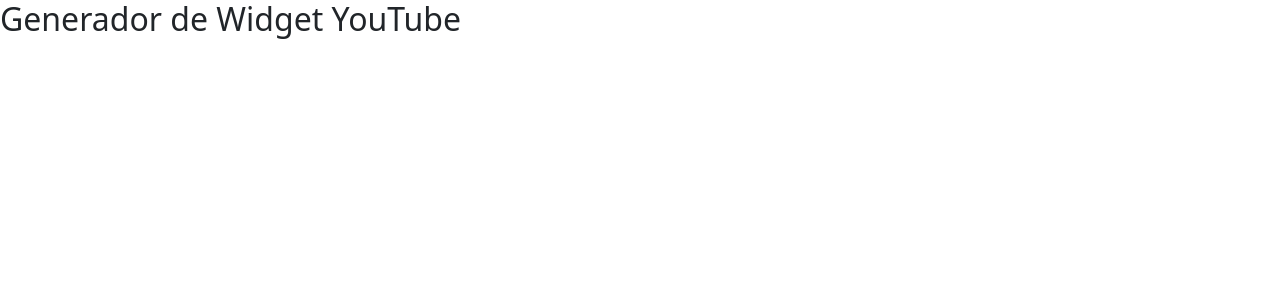
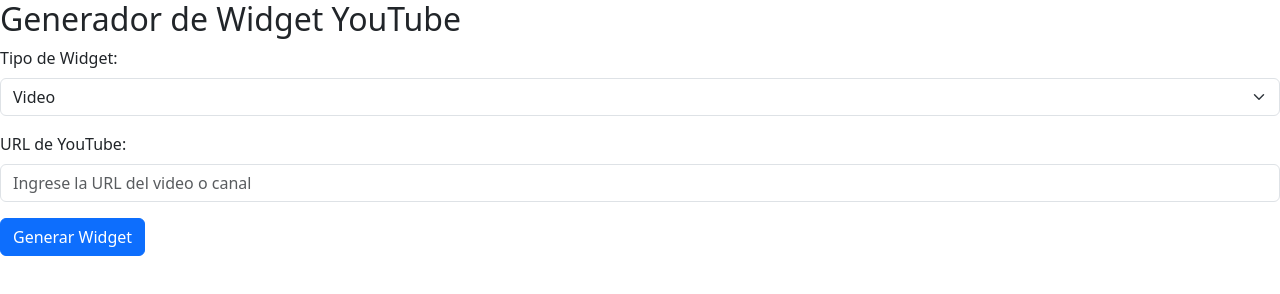
Before and after one commit to ElysiuM1617/widgetYoutube, a plain HTML site: page index.html in a window 1280 px wide. Drawn offline with nearby package versions, Linux system fonts and the light colour scheme.

Commit message:
feat: agregar formulario para ingresar URL de YouTube y seleccionar tipo de widget

```diff
--- a/index.html
+++ b/index.html
@@ -8,5 +8,20 @@
 </head>
 <body>
     <h2>Generador de Widget YouTube</h2>
+    <div class="mb-3">
+        <label class="form-label">Tipo de Widget:</label>
+        <select id="widgetType" class="form-select">
+            <option value="video">Video</option>
+            <option value="channel">Canal</option>
+            <option value="grid">Video Grid</option>
+        </select>
+    </div>
+
+    <div class="mb-3">
+        <label class="form-label">URL de YouTube:</label>
+        <input type="text" id="youtubeUrl" class="form-control" placeholder="Ingrese la URL del video o canal">
+    </div>
+
+    <button id="generateWidget" class="btn btn-primary">Generar Widget</button>
 </body>
 </html>
```
